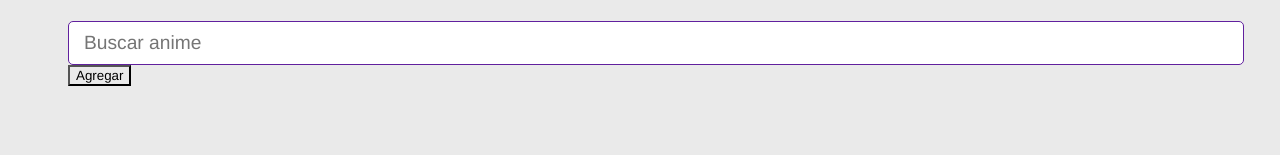
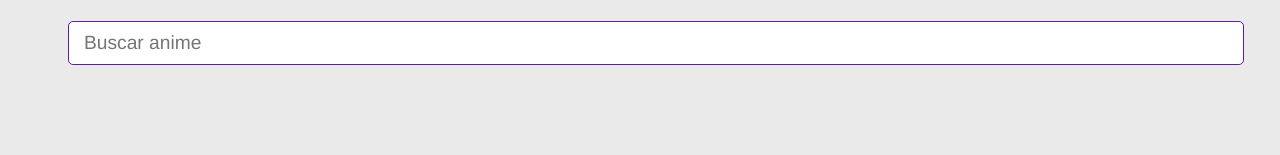
Before and after one commit to davidesj97/anime-app-davidesj97, a React (Vite) app: page / in a window 1280 px wide. Shown: the part 127-282 px from the top of the page. Built offline with nearby package versions, Linux system fonts and the light colour scheme.

Commit message:
Created AnimeGrid

```diff
--- a/src/AnimeApp.jsx
+++ b/src/AnimeApp.jsx
@@ -1,27 +1,29 @@
 import { useState } from 'react'
 import { AddCategory } from './components/AddCategory';
+import { AnimeGrid } from './components/AnimeGrid';
 
 export const AnimeApp = () => {
 
   const [categories, setCategories] = useState([]);
 
-  const onAddCategory = () => {
-    setCategories([...categories, "Naruto"])
+  const onAddCategory = (newCategory) => {
+    if(categories.includes(newCategory)) return;
+    setCategories([newCategory, ...categories])
   }
 
   return (
     <>
-      {/* Titulo */}
       <h1>AnimeApp</h1>
 
-      {/* Input busqueda */}
-      <AddCategory />
+      <AddCategory
+        onNewCategory={(value) => onAddCategory(value)}
+      />
 
-      {/* Listado */}
-      <button onClick={onAddCategory}>Agregar</button>
-      <ul>
-        {categories.map(category => (<li key={category}>{category}</li>))}
-      </ul>
+        {
+          categories.map(category => (
+            <AnimeGrid key={category} category={category} />
+          ))
+        }
     </>
   )
 }
--- a/src/components/AddCategory.jsx
+++ b/src/components/AddCategory.jsx
@@ -1,6 +1,6 @@
 import { useState } from "react"
 
-export const AddCategory = () => {
+export const AddCategory = ({ onNewCategory }) => {
 
   const [inputValue, setInputValue] = useState('');
 
@@ -10,7 +10,9 @@ export const AddCategory = () => {
 
   const onSubmit = (event) => {
     event.preventDefault();
-    console.log(inputValue);
+    if(inputValue.trim().length <= 1) return;
+    onNewCategory(inputValue.trim())
+    setInputValue('');
   }
 
   return (
--- /dev/null
+++ b/src/components/AnimeGrid.jsx
@@ -0,0 +1,9 @@
+
+export const AnimeGrid = ({category}) => {
+  return (
+    <>
+      <h3>{ category }</h3>
+      <p>Hola mundo</p>
+    </>
+  )
+}
```
